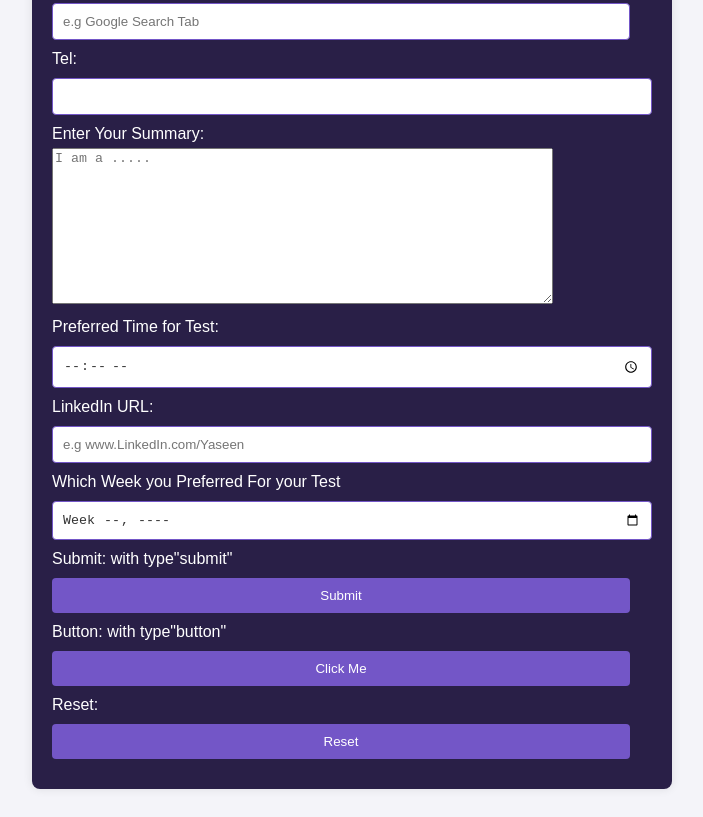
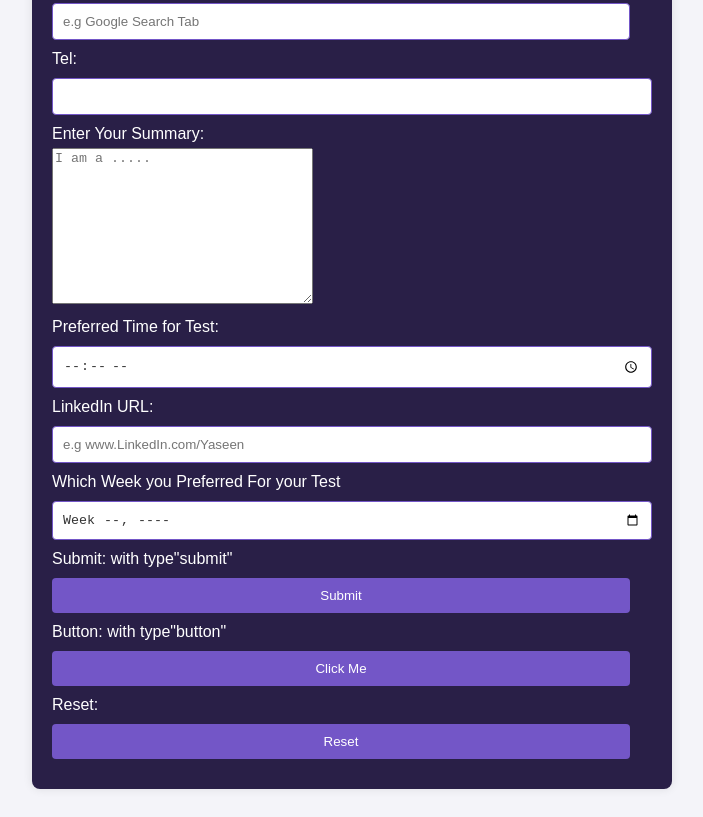
Before and after one commit to YASEENKHANO/Yaseen-sStyledForm, a plain HTML site: page index.html in a window 1280 px wide. Shown: the part 1631-2448 px from the top of the page, without its empty margins (288-991 px from the left). Drawn offline with Linux system fonts and the light colour scheme.

Commit message:
Update index.html
Changed the Col size of Textarea tag

```diff
--- a/index.html
+++ b/index.html
@@ -158,7 +158,7 @@
             <input type="tel" id="tel">
 
             <label for="text">Enter Your Summary:</label>
-            <textarea name="message" rows="10" cols="60" placeholder="I am a ....."></textarea>
+            <textarea name="message" rows="10" cols="30" placeholder="I am a ....."></textarea>
 
             <label for="time">Preferred Time for Test:</label>
             <input type="time" id="time">
```
